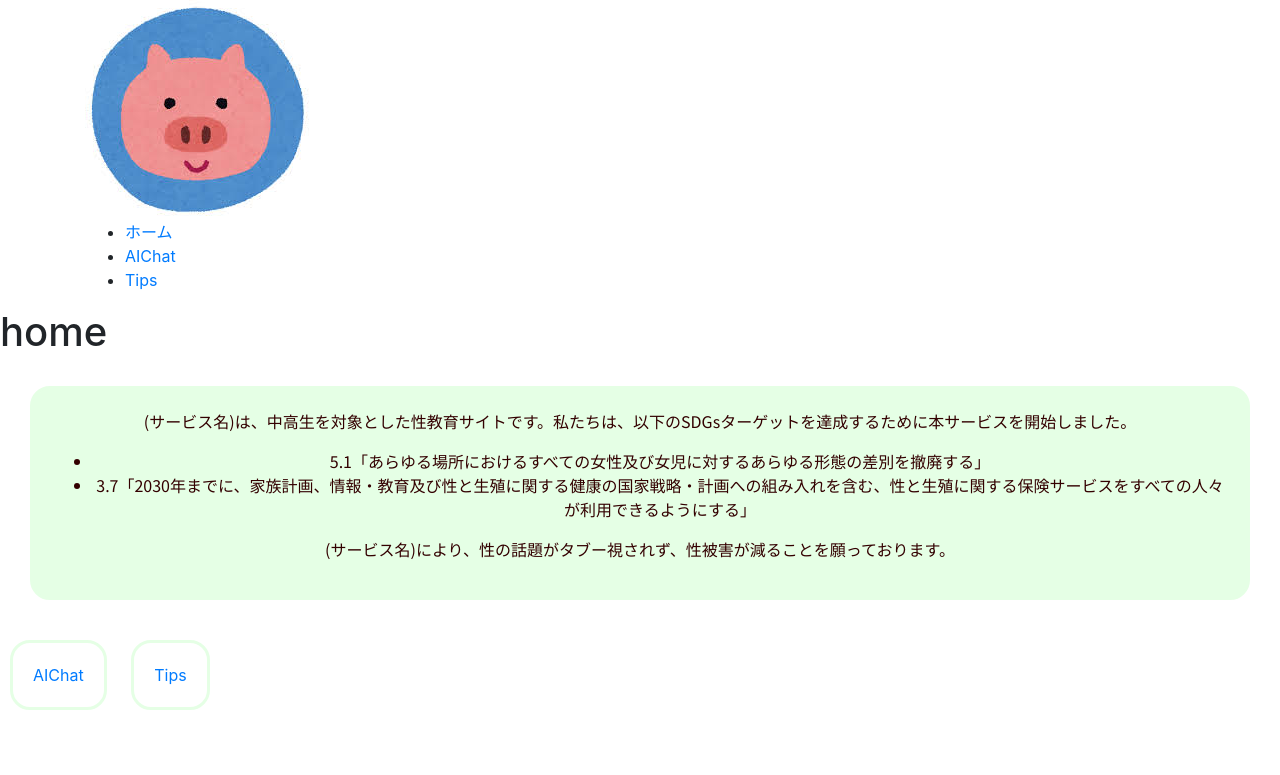
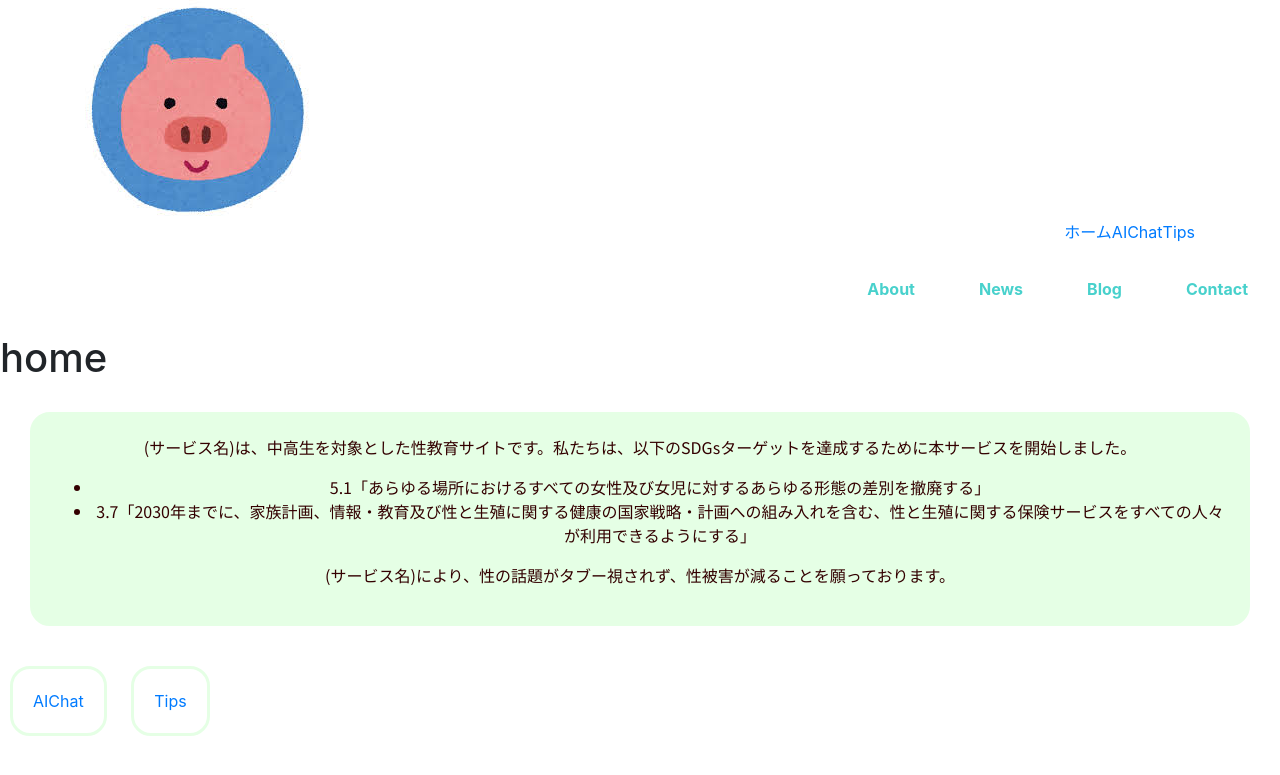
Before and after one commit to hjtm130/gcon_gender, a Flask app: page / in a window 1280 px wide. Shown: the top 775 px of the page. Run offline with Flask 3, Linux system fonts and the light colour scheme.

Commit message:
固定ヘッダーお試し

```diff
--- a/static/scripts/home.css
+++ b/static/scripts/home.css
@@ -1,4 +1,43 @@
 @import url('https://fonts.googleapis.com/css?family=Noto+Sans+JP');
+/******* ヘッダーのスタイル ********/
+nav {
+    background: #fff;
+    width: 100%;
+}
+
+/* ヘッダーを固定させる */
+nav.fixed {
+    position: fixed;/*fixedで固定*/
+    right: 0;
+    top: 0;
+}
+
+.wrapper {
+    margin: 0 auto;
+    max-width: 100%;
+}
+
+nav ul {
+    justify-content: flex-end;
+    display: flex;
+    list-style: none;
+}
+
+.item {
+    margin: 0 2em;
+    padding: 17px 0;
+    font-weight:bold;
+}
+
+.item a {
+    color: #48D1CC;
+    text-decoration: none;
+}
+
+.item a:hover{
+    color: #0000FF;
+}
+
 .explanation{
     border:solid 3px #e5ffe5;
     border-radius: 20px;
--- a/templates/Home.html
+++ b/templates/Home.html
@@ -8,6 +8,18 @@
     <title>ホーム</title>
 </head>
 <body>
+      <!-- ヘッダーメニュー -->
+      <nav>
+        <div class="wrapper">
+            <ul>
+                <li class="item"><a href="#about">About</a></li>
+                <li class="item"><a href="#news">News</a></li>
+                <li class="item"><a href="#blog">Blog</a></li>
+                <li class="item"><a href="#contact">Contact</a></li>
+            </ul>
+        </div>
+    </nav>
+
     <script src="{{ url_for('static', filename='js/routes.js') }}"></script>
     <h1>home</h1>
     <div class="explanation">
```
